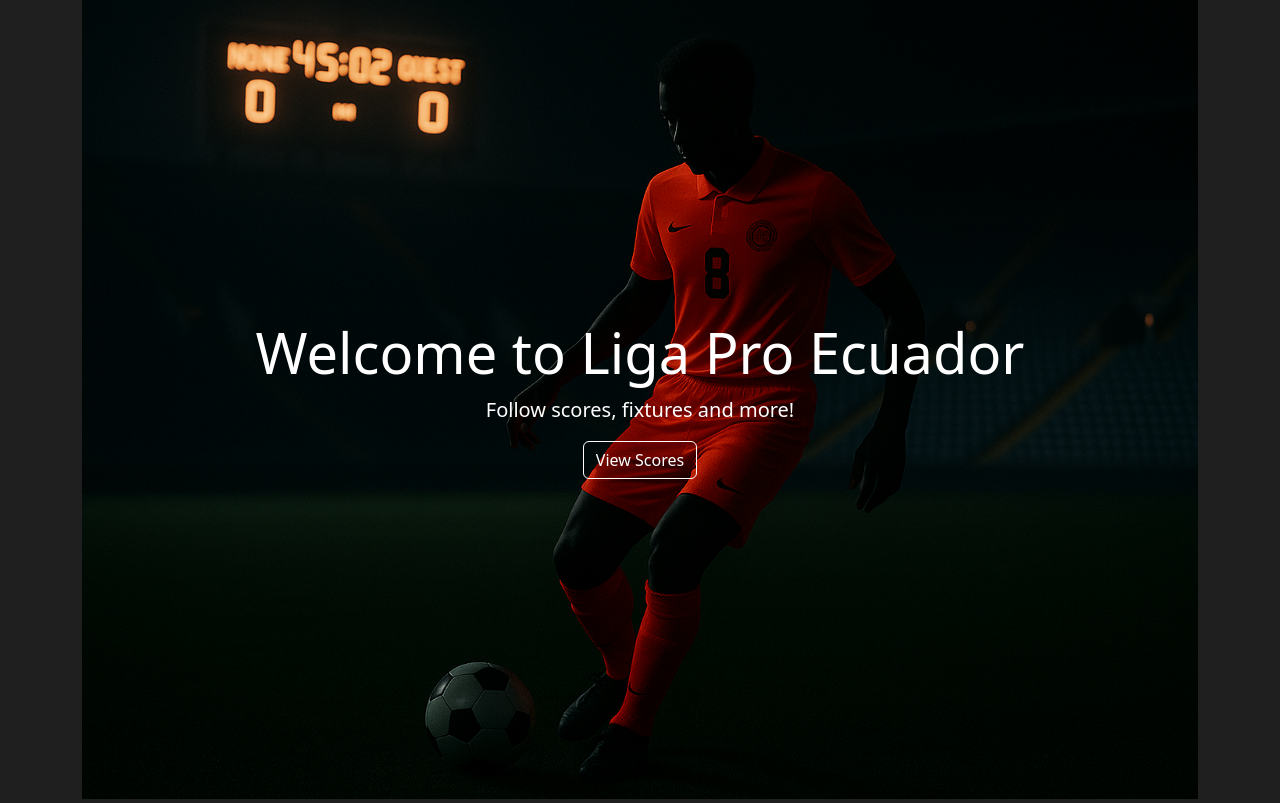
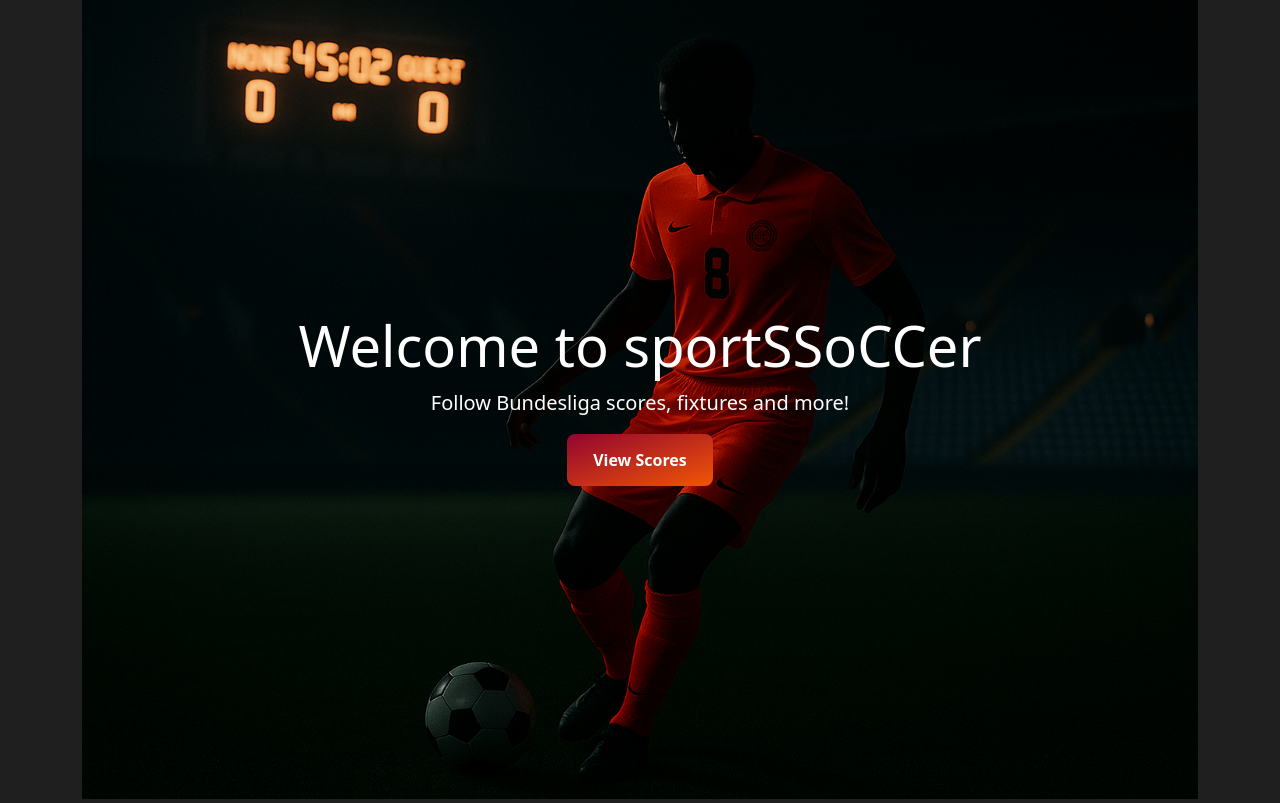
Before and after one commit to JXai99/project, a Flask app: page /indexin in a window 1280 px wide. Shown: the part 125-928 px from the top of the page. Run offline with Flask 3, Linux system fonts and the light colour scheme; a user stored in the database is signed in; some libraries are stand-ins or nearby versions.

Commit message:
gradient replace bundesliga

```diff
--- a/static/styles.css
+++ b/static/styles.css
@@ -92,7 +92,7 @@ nav .navbar-brand .green
   border: 2px solid transparent;
   background-image:
     linear-gradient(transparent, transparent), /* background fill */
-    linear-gradient(to top left, blue, purple); /* gradient border */
+    linear-gradient(to top left, rgb(241, 85, 6), rgb(145, 5, 47)); /* gradient border */
   background-origin: border-box;
   background-clip: content-box, border-box;
   border-radius: 8px;
@@ -102,7 +102,7 @@ nav .navbar-brand .green
 .gradient-border:hover {
   color: white;
   background-image:
-    linear-gradient(blue, purple),
+    linear-gradient(transparent, transparent),
     linear-gradient(to top left, blue, purple);
 }
 
--- a/templates/index.html
+++ b/templates/index.html
@@ -7,8 +7,8 @@
 {% block main %}
 <section class="hero d-flex align-items-center text-white text-center">
   <div class="container">
-    <h1 class="display-4">Welcome to Liga Pro Ecuador</h1>
-    <p class="lead">Follow scores, fixtures and more!</p>
+    <h1 class="display-4">Welcome to sportSSoCCer</h1>
+    <p class="lead">Follow Bundesliga scores, fixtures and more!</p>
     <a href="/register" class="btn gradient-border" aria-pressed="true">Register Now!</a>
   </div>
 </section>
--- a/templates/indexin.html
+++ b/templates/indexin.html
@@ -7,9 +7,9 @@
 {% block main %}
 <section class="hero d-flex align-items-center text-white text-center">
   <div class="container">
-    <h1 class="display-4">Welcome to Liga Pro Ecuador</h1>
-    <p class="lead">Follow scores, fixtures and more!</p>
-    <a href="/about" class="btn active" aria-pressed="true">View Scores</a>
+    <h1 class="display-4">Welcome to sportSSoCCer</h1>
+    <p class="lead">Follow Bundesliga scores, fixtures and more!</p>
+    <a href="/about" class="btn gradient-border" aria-pressed="true">View Scores</a>
   </div>
 </section>
 {% endblock %}
--- a/templates/scores.html
+++ b/templates/scores.html
@@ -10,7 +10,7 @@
             <option value="{{ day }}" {% if day == current_matchday %}selected{% endif %}>Matchday {{ day }}</option>
         {% endfor %}
     </select>
-    <button type="submit" class="btn btn-outline-primary">View</button>
+    <button type="submit" class="btn active" role="button" data-bs-toggle="button" aria-pressed="true">View</button>
 </form>
 
 
```
Also changed, not shown: 2 other files.
